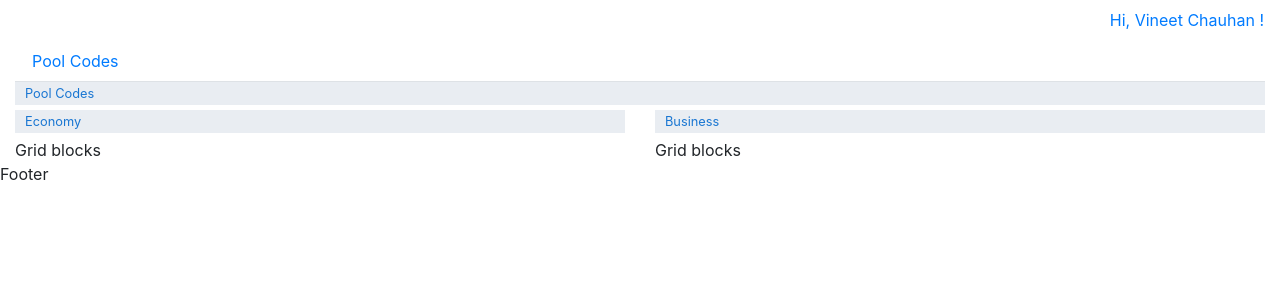
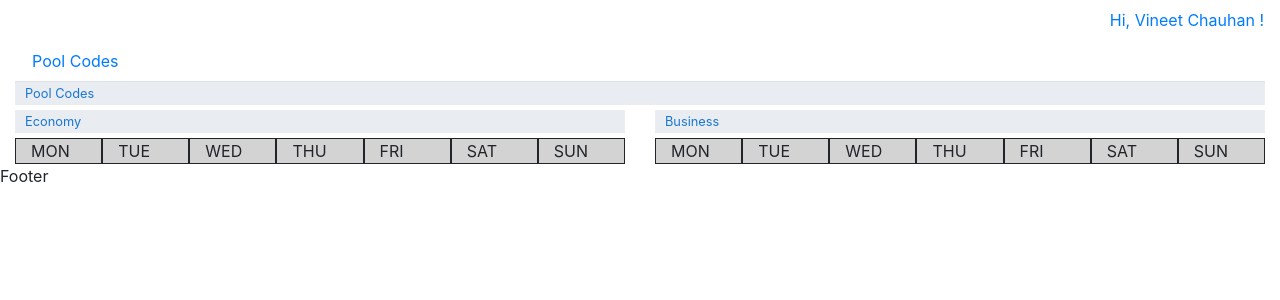
Before and after one commit to vinchauhan/start-again, an Angular app: page /poolcode in a window 1280 px wide. Shown: the top 300 px of the page. Built offline with nearby package versions, Linux system fonts and the light colour scheme.

Commit message:
Added days with border

```diff
--- a/src/app/modules/poolcode/components/pool-code-grid/pool-code-grid.component.html
+++ b/src/app/modules/poolcode/components/pool-code-grid/pool-code-grid.component.html
@@ -5,7 +5,17 @@
                 {{cabin.cabinName}}
             </h3>
             <div class="collapse show" id="poolCodeGrid">
-                Grid blocks
+                <div class="container">
+                    <div class="row">
+                        <div class="col pc-days">MON</div>
+                        <div class="col pc-days">TUE</div>
+                        <div class="col pc-days">WED</div>
+                        <div class="col pc-days">THU</div>
+                        <div class="col pc-days">FRI</div>
+                        <div class="col pc-days">SAT</div>
+                        <div class="col pc-days">SUN</div>
+                    </div>
+                </div>
             </div>
         </div>
     </div>
--- a/src/app/modules/poolcode/components/pool-code-grid/pool-code-grid.component.scss
+++ b/src/app/modules/poolcode/components/pool-code-grid/pool-code-grid.component.scss
@@ -0,0 +1,4 @@
+.pc-days {
+    background: lightgray;
+    border: solid 1px;
+}
```
